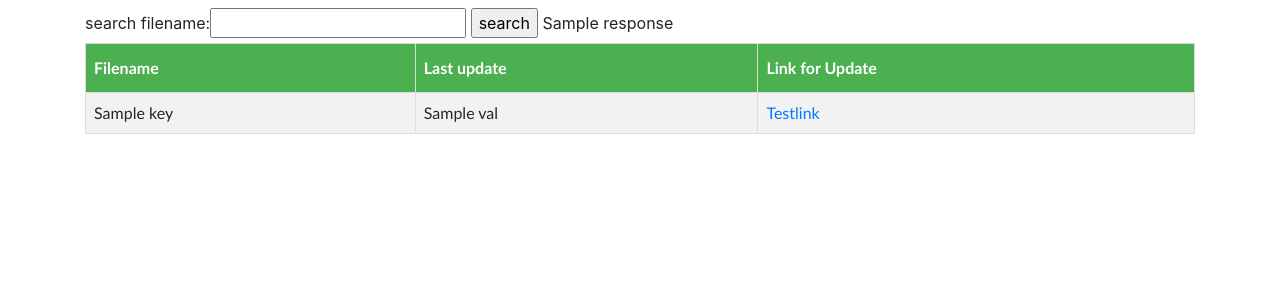
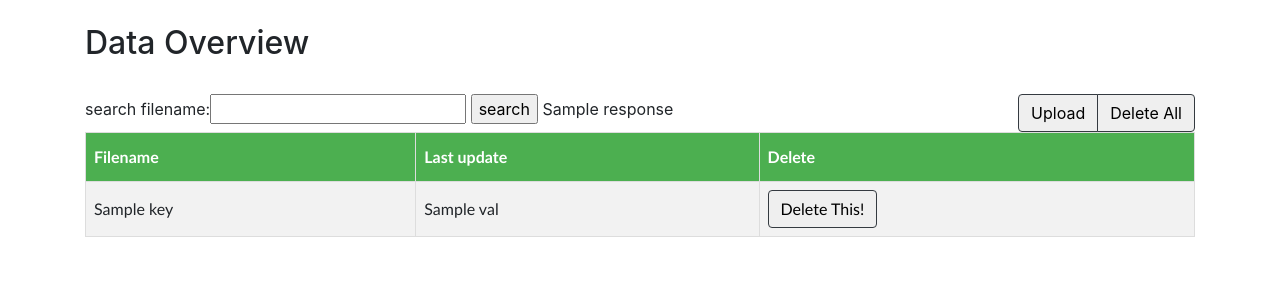
Before and after one commit to maschill/vis_ttt, a Flask app: template code/app/templates/data.html in a window 1280 px wide. Shown: the part 56-356 px from the top of the page. Run offline with Flask 2, Linux system fonts and the light colour scheme; the template is opened without the code that fills it: most values are stand-ins (such as "Sample title", 1, 10 or a date in 2020); some libraries are stand-ins or nearby versions.

Commit message:
added bootstrap buttons

```diff
--- a/code/app/app.py
+++ b/code/app/app.py
@@ -23,6 +23,7 @@ def data():
 
 	if q is not None:
 		resp = es.search(index='dataoverview', doc_type='doc', body={"query": {"match": {"filename": q}}})
+		print(resp)
 		return render_template("data.html", q=q, response=resp, files=Files)
 	else:
 		return render_template('data.html', files=Files)
--- a/code/app/templates/data.html
+++ b/code/app/templates/data.html
@@ -1,13 +1,18 @@
 {% extends "layout.html" %}
 {% block body %}
-Data overview
-<html>
-<p>check out</p>
+<h2>Data Overview</h2>
+<br>
+<div class="float-md-left">
 <form action="/data" method="get" autocomplete="on">
     <label for="q">search filename: </label><input type="text" name ="q" id ="q" value="{{q}}">
     <input type="submit" value="search">
     {{response}}
 </form>
+</div>
+<div class="btn-group float-md-right" role="group">
+    <button type="button" class="btn border border-dark btn-default">Upload</button>
+    <button type="button" class="btn border border-dark btn-default">Delete All</button>
+  </div>
 <style>
 #customers {
     font-family: "Trebuchet MS", Arial, Helvetica, sans-serif;
@@ -36,19 +41,17 @@ Data overview
   <tr>
     <th>Filename</th>
     <th>Last update</th>
-      <th>Link for Update</th>
+      <th>Delete</th>
   </tr>
     {% for key, val in files.items() %}
         <tr>
             <td>{{key}}</td>
             <td>{{val}}</td>
             <td>
-                <a href="/">Testlink</a>
+                <button type="button" class="btn btn-default border border-dark">Delete This!</button>
             </td>
-
         </tr>
 
     {% endfor %}
 </table>
-</html>
 {% endblock %}
--- a/code/app/templates/includes/navbar.html
+++ b/code/app/templates/includes/navbar.html
@@ -1,10 +1,10 @@
-<nav class="navbar navbar-expand-md navbar-dark bg-dark fixed-top">
+<nav class="navbar navbar-expand-md navbar-dark bg-dark navbar-static-top">
   <a class="navbar-brand" href="#">Navbar</a>
   <button class="navbar-toggler" type="button" data-toggle="collapse" data-target="#navbarsExampleDefault" aria-controls="navbarsExampleDefault" aria-expanded="false" aria-label="Toggle navigation">
     <span class="navbar-toggler-icon"></span>
   </button>
 
-  <div class="collapse navbar-collapse" id="navbarsExampleDefault">
+  <div id="navbarsExampleDefault">
     <ul class="nav navbar-nav">
       <li class="nav-item">
         <a class="nav-link" href="/">Home <span class="sr-only">(current)</span></a>
@@ -34,3 +34,4 @@
     -->
   </div>
 </nav>
+<br>
```
